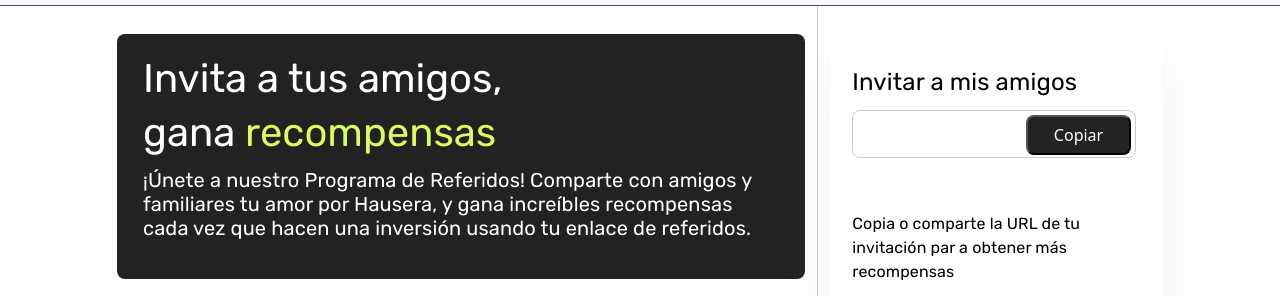
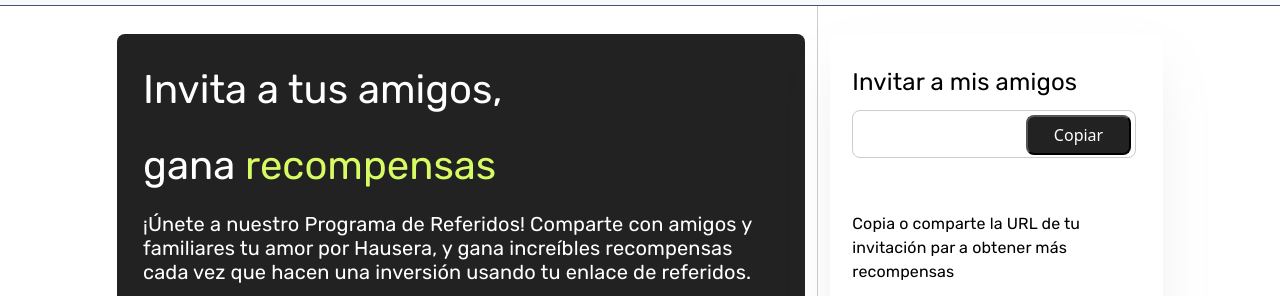
Before and after one commit to lifaiho0916/hausera-gatsby, a Gatsby site: page /page in a window 1280 px wide. Shown: the part 53-349 px from the top of the page. Built offline with nearby package versions, Linux system fonts and the light colour scheme; Gatsby itself is replaced by a stand-in of ours.

Commit message:
black box

```diff
--- a/src/styles/page.scss
+++ b/src/styles/page.scss
@@ -702,7 +702,7 @@
 
 .blackbox {
   width: 100%;
-  height: 245px;
+  height: fit-content;
   border-radius: 8px;
   background: linear-gradient(0deg, rgba(0, 0, 0, 0.2), rgba(0, 0, 0, 0.2)), #2B2B2B;
 }
@@ -712,7 +712,6 @@
   font-style: normal;
   font-weight: 400;
   font-size: 40px;
-  line-height: 3vw;
   color: #FFFFFF;
 }
 
```
